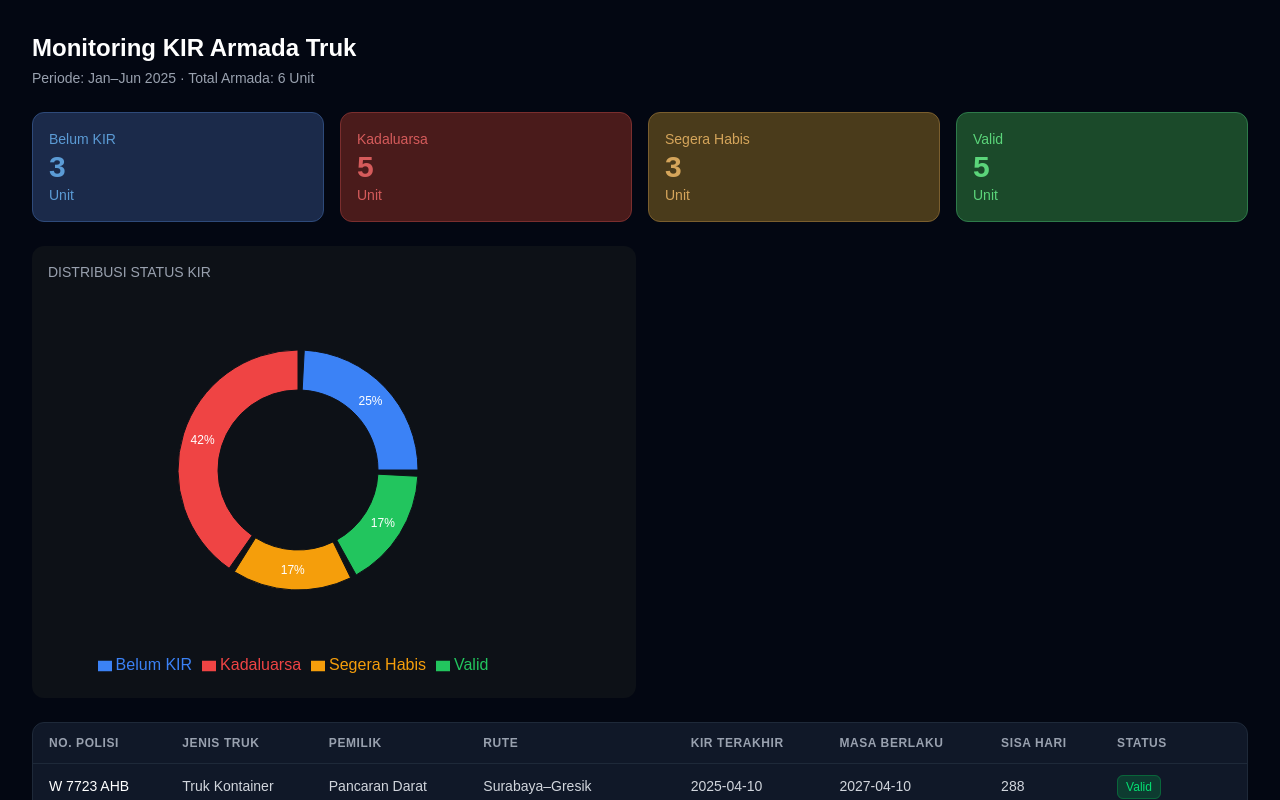
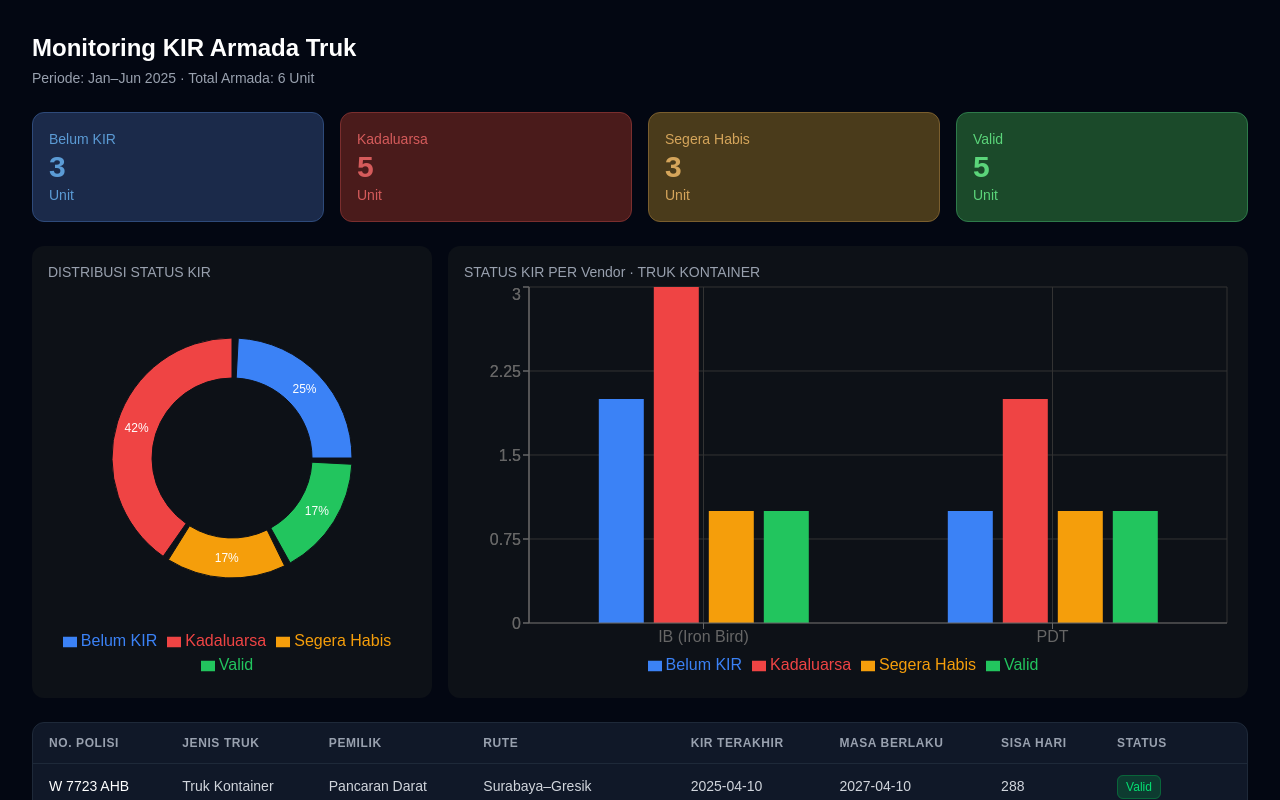
Before and after one commit to boby177/google-sheet-monitoring-project, a Next.js app in the folder kir-monitoring/: page / in a window 1280 px wide. Shown: the top 800 px of the page. Built offline with nearby package versions, Linux system fonts and the light colour scheme.

Commit message:
feat: add status KIR each venor using bar charts

```diff
--- a/kir-monitoring/app/page.tsx
+++ b/kir-monitoring/app/page.tsx
@@ -1,6 +1,18 @@
 "use client";
 
-import { PieChart, Pie, Cell, Legend } from "recharts";
+import {
+  BarChart,
+  Bar,
+  XAxis,
+  YAxis,
+  CartesianGrid,
+  Tooltip,
+  PieChart,
+  Pie,
+  Cell,
+  Legend,
+  ResponsiveContainer,
+} from "recharts";
 
 export default function Home() {
   const trucks = [
@@ -71,6 +83,17 @@ export default function Home() {
     { name: "Kadaluarsa", value: 5 },
     { name: "Segera Habis", value: 2 },
     { name: "Valid", value: 2 },
+  ];
+
+  const barChartData = [
+    {
+      vendor: "IB (Iron Bird)",
+      belumKIR: 2,
+      kadaluarsa: 3,
+      segeraHabis: 1,
+      valid: 1,
+    },
+    { vendor: "PDT", belumKIR: 1, kadaluarsa: 2, segeraHabis: 1, valid: 1 },
   ];
 
   const renderLabel = ({
@@ -148,11 +171,12 @@ export default function Home() {
         </div>
       </div>
 
-      {/* Pie Chart Data */}
       <div className="mb-6">
-        <div className="grid grid-cols-2 gap-2">
+        <div className="grid grid-cols-[1fr_2fr] gap-4">
+          {/* Pie Chart Data */}
           <div className="bg-[#0d1117] rounded-xl p-4">
             <p className="text-sm text-gray-400">DISTRIBUSI STATUS KIR</p>
+            <ResponsiveContainer width="100%" height={400}>
             <PieChart width={500} height={400}>
               <Pie
                 data={circleChartData}
@@ -170,6 +194,34 @@ export default function Home() {
               </Pie>
               <Legend />
             </PieChart>
+            </ResponsiveContainer>
+          </div>
+
+          {/* Bar Chart Data */}
+          <div className="bg-[#0d1117] rounded-xl p-4">
+            <p className="text-sm text-gray-400">
+              STATUS KIR PER Vendor · TRUK KONTAINER
+            </p>
+            <ResponsiveContainer width="100%" height={400}>
+            <BarChart
+              width={1100}
+              height={400}
+              data={barChartData}
+              barCategoryGap="20%"
+              barGap={10}
+            >
+              <CartesianGrid stroke="#333" />
+              <XAxis dataKey="vendor" />
+              <YAxis allowDecimals={false} />
+              <YAxis />
+              <Tooltip />
+              <Bar dataKey="belumKIR" fill="#3B82F6" name="Belum KIR" />
+              <Bar dataKey="kadaluarsa" fill="#EF4444" name="Kadaluarsa" />
+              <Bar dataKey="segeraHabis" fill="#F59E0B" name="Segera Habis" />
+              <Bar dataKey="valid" fill="#22C55E" name="Valid" />
+              <Legend />
+            </BarChart>
+            </ResponsiveContainer>
           </div>
         </div>
       </div>
```
